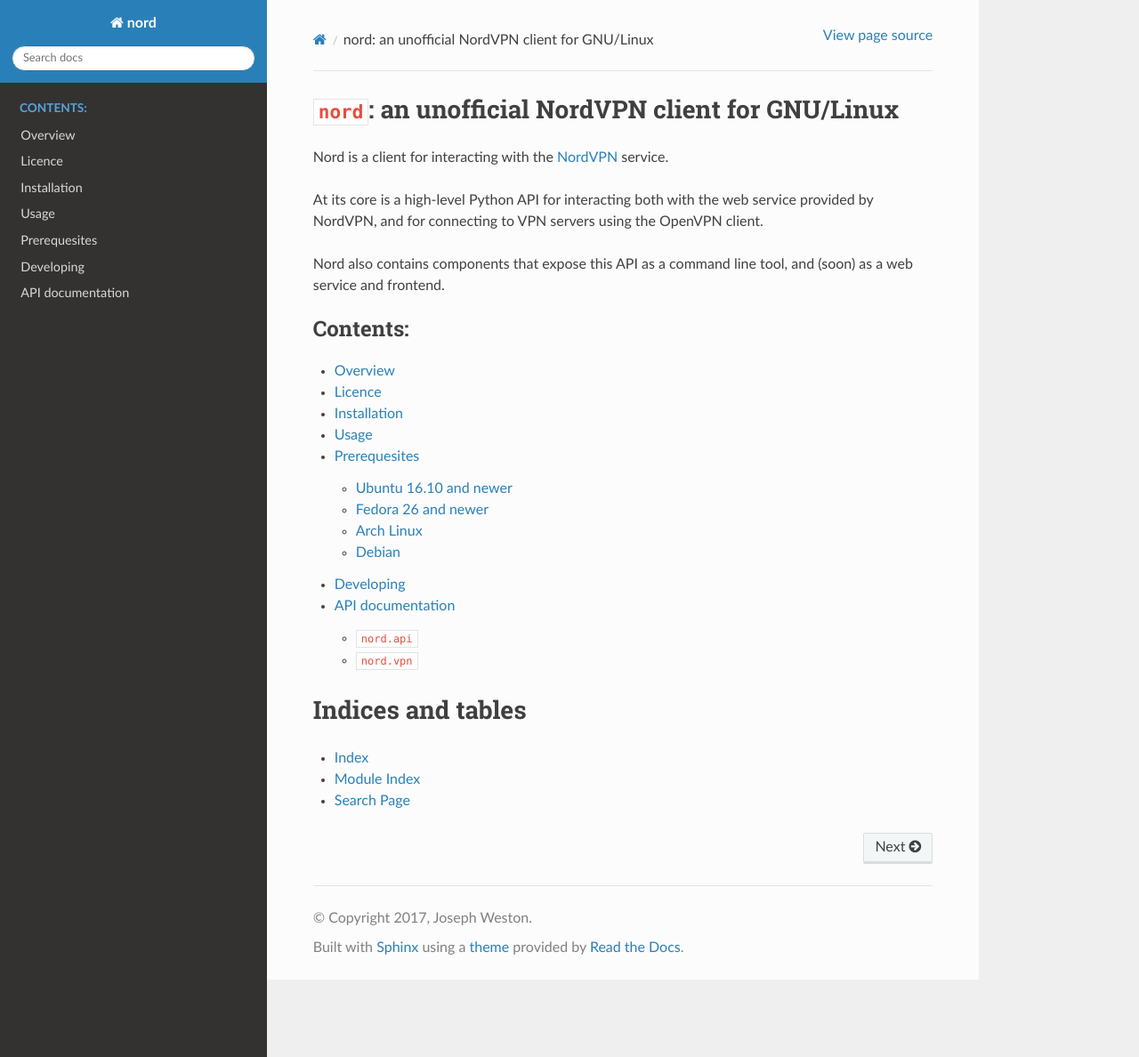
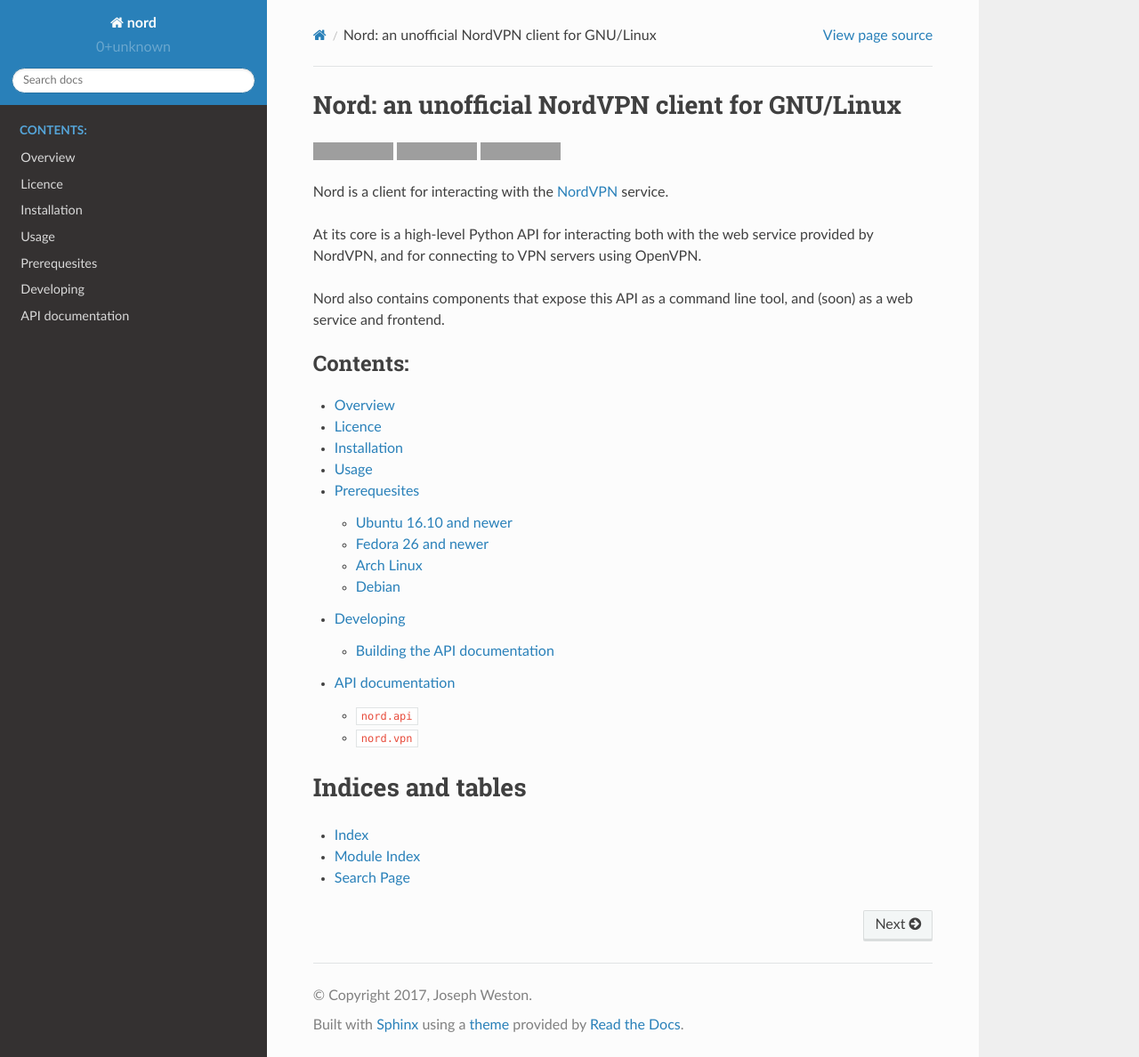
Before and after one commit to jbweston/nord, a Sphinx documentation site: the page built from docs/source/index.rst, in a window 1280 px wide and 1188 px high. Shown: the whole window at 89% size. Built offline with Sphinx 7.4.7 and the Read the Docs theme 2.0.0, drawn with Linux system fonts in a browser that asks for light colours; some of the changed lines change nothing that is shown; grey boxes are pictures that could not be loaded.

Commit message:
minor corrections to the documentation

```diff
--- a/README.rst
+++ b/README.rst
@@ -1,6 +1,21 @@
 Nord: an unofficial NordVPN client
 ==================================
 
+.. badges-start
+
+.. image:: https://img.shields.io/badge/License-GPL%20v3-blue.svg
+   :target: https://img.shields.io/badge/License-GPL%20v3-blue.svg
+   :alt: GPLv3 License
+
+.. image:: https://badge.fury.io/py/nord.svg
+   :target: https://badge.fury.io/py/nord
+   :alt: PyPi package
+
+.. image:: https://readthedocs.org/projects/nord/badge/?version=stable
+   :target: http://nord.readthedocs.io/en/stable/?badge=stable
+   :alt: Documentation Status
+
+.. badges-end
 .. doc-start
 
 Overview
@@ -11,7 +26,7 @@
 Nord is a client for interacting with the `NordVPN`_ service.
 
 At its core is a high-level Python API for interacting both with the web service
-provided by NordVPN, and for connecting to VPN servers using the OpenVPN client.
+provided by NordVPN, and for connecting to VPN servers using OpenVPN.
 
 Nord also contains components that expose this API as a command line tool,
 and (soon) as a web service and frontend.
@@ -54,9 +69,9 @@
 Prerequesites
 -------------
 - GNU/Linux system
+- Python 3.6
 - ``openvpn``
 - ``sudo``
-- Python 3.6
 
 nord contains many Linux-isms (e.g. using the ``sudo`` program to obtain root
 access) so it will certainly not work on Windows, it may possibly work
@@ -125,3 +140,10 @@
     virtualenv -p python3.6
     source venv/bin/activate
     pip install -e .[dev]
+
+Building the API documentation
+******************************
+::
+
+    make -C docs html
+    xdg-open docs/build/html/index.html
--- a/docs/source/conf.py
+++ b/docs/source/conf.py
@@ -19,7 +19,9 @@
 #
 import os
 import sys
-sys.path.insert(0, os.path.abspath('..'))
+sys.path.insert(0, os.path.abspath('../..'))
+
+import nord
 
 
 # -- General configuration ------------------------------------------------
@@ -59,9 +61,9 @@
 # built documents.
 #
 # The short X.Y version.
-version = ''
+version = nord.__version__
 # The full version, including alpha/beta/rc tags.
-release = ''
+release = nord.__version__
 
 # The language for content autogenerated by Sphinx. Refer to documentation
 # for a list of supported languages.
--- a/docs/source/index.rst
+++ b/docs/source/index.rst
@@ -1,5 +1,9 @@
-``nord``: an unofficial NordVPN client for GNU/Linux
-====================================================
+Nord: an unofficial NordVPN client for GNU/Linux
+================================================
+
+.. include:: ../../README.rst
+   :start-after: badges-start
+   :end-before: badges-end
 
 .. include:: ../../README.rst
    :start-after: overview
```
